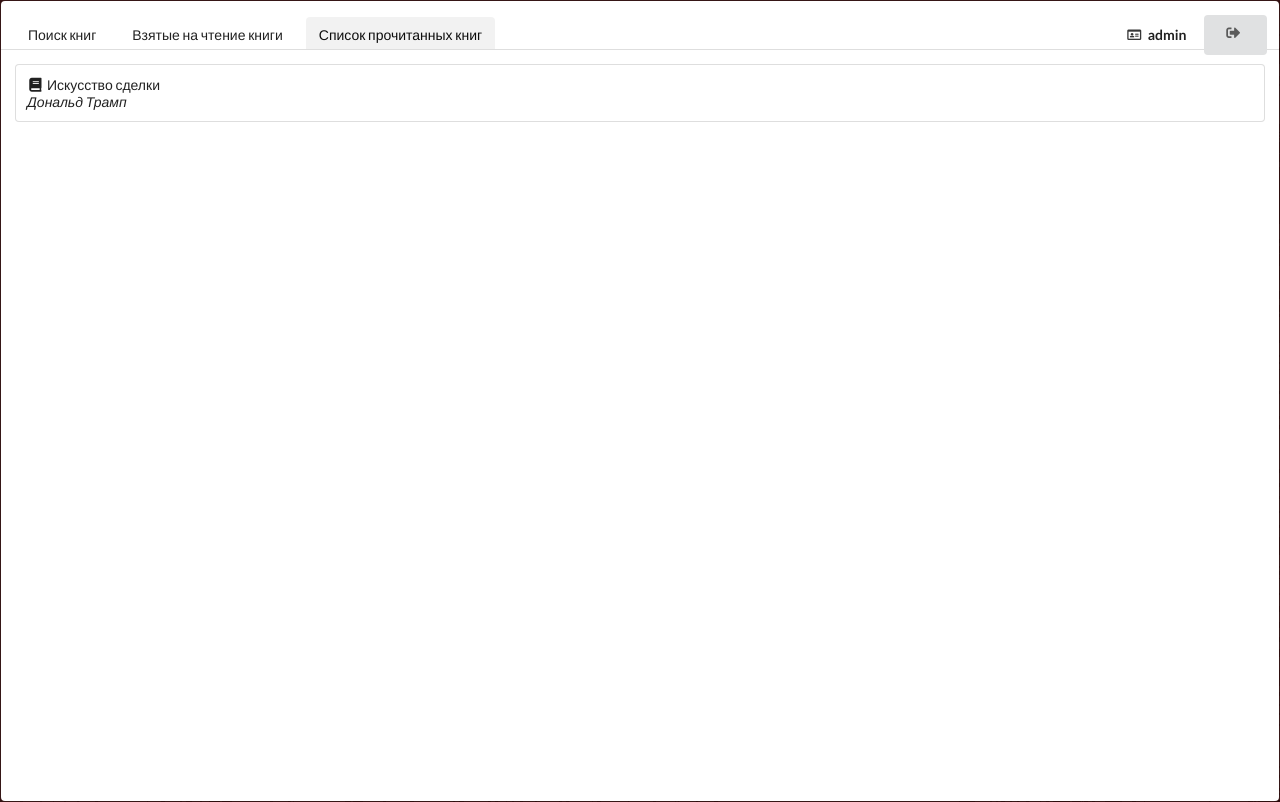
After one commit to CoilNova/SecondBabylonLibrary, a Django app: page /main/completed/ in a window 1280 px wide. The commit adds this page. Run offline with Django 3.2, Linux system fonts and the light colour scheme; a user stored in the database is signed in; data comes from the database, SQL or seed files in the repository; both versions use the stored data as it was after the commit; some libraries are stand-ins or nearby versions.

Commit message:
feat: after reading book it will be written to list of completed books

```diff
--- /dev/null
+++ b/Books/templates/Books/completed.html
@@ -0,0 +1,54 @@
+{% extends 'Books/base.html' %}
+
+{% block title %}Список доступных книг{% endblock %}
+{% block panel %}
+<a class="item" href="/main/searching">
+    Поиск книг
+</a>
+<a class="item" href="/main">
+    Взятые на чтение книги
+</a>
+<a class="active item">
+    Список прочитанных книг
+</a>
+<div class="right menu">
+    <a class="item">
+        <i class="id card outline icon"></i> <b>{{ user.username }}</b>
+    </a>
+    <div class="ui vertical animated button" tabindex="0">
+        <div class="hidden content">Пока!</div>
+        <div class="visible content">
+            <i class="sign out icon"></i>
+        </div>
+    </div>
+</div>
+{% endblock %}
+
+{% block table_content %}
+{% if completed_books%}
+{% for book in completed_books %}
+
+<tr>
+    <td class="special collapsing">
+        <div class="bookTitle"
+            data-html="<div class='header'></div><div class='content'><img class='ui small image' src='{{ book.book_id.cover.url }}'>"
+            data-position="bottom right"><i class="book icon"></i>{{ book.book_id.title }}</div>
+        <i>{{ book.book_id.author }}</i>
+    </td>
+</tr>
+
+{% endfor %}
+
+<script>
+    $('.bookTitle')
+        .popup({
+            on: 'hover'
+        })
+        ;
+
+</script>
+{% else %}
+Я скорее стану читать ка    кое-нибудь расписание или каталог, чем не читать вообще ничего.
+Сомерсет Моэм
+{% endif %}
+{% endblock %}
--- a/Books/templates/Books/main.html
+++ b/Books/templates/Books/main.html
@@ -7,6 +7,9 @@
 </a>
 <a class="active item">
     Взятые на чтение книги
+</a>
+<a class="item" href="/main/completed">
+    Список прочитанных книг
 </a>
 <div class="right menu">
     <a class="item">
--- a/Books/templates/Books/search.html
+++ b/Books/templates/Books/search.html
@@ -7,6 +7,9 @@
                 </a>
                 <a class="item" href="/main">
                     Взятые на чтение книги
+                </a>
+                <a class="item" href="/main/completed">
+                    Список прочитанных книг
                 </a>
                 <div class="right menu">
                     <a class="item">
--- a/Books/urls.py
+++ b/Books/urls.py
@@ -12,5 +12,6 @@ urlpatterns = [
     path('', views.Reading, name='main'),
     path('search/', views.Searching, name='search'),
     path('create/', views.create),
+    path('completed/', views.completed),
     path('delete/<int:id>', views.delete, name='delete'),
 ]
--- a/Books/views.py
+++ b/Books/views.py
@@ -74,3 +74,8 @@ def get_books_queryset(query=None):
             queryset.append(book)
 
     return list(set(queryset))
+
+def completed(request):
+    current_user = request.user
+    completed_books = CompleteList.objects.all().filter(user_id=current_user)
+    return render(request, "Books/completed.html", {'completed_books': completed_books})
--- a/SecondBabylonLibrary/urls.py
+++ b/SecondBabylonLibrary/urls.py
@@ -32,6 +32,7 @@ urlpatterns = [
     url('main/', include('Books.urls')),
     url('search/', include('Books.urls')),
     url('ajax/', views.ajax, name='ajax'),
+    url('ajax2/', views.ajax2, name='ajax2'),
     path('read/<int:reading_id>/', views.read, name = "read"),
 ] + static(settings.STATIC_URL, document_root=settings.STATIC_ROOT) + static(settings.MEDIA_URL, document_root=settings.MEDIA_ROOT)
 
```
Also changed, not shown: SecondBabylonLibrary/templates/read.html (+23 -1 lines), SecondBabylonLibrary/views.py (+18 -2 lines), db.sqlite3.
